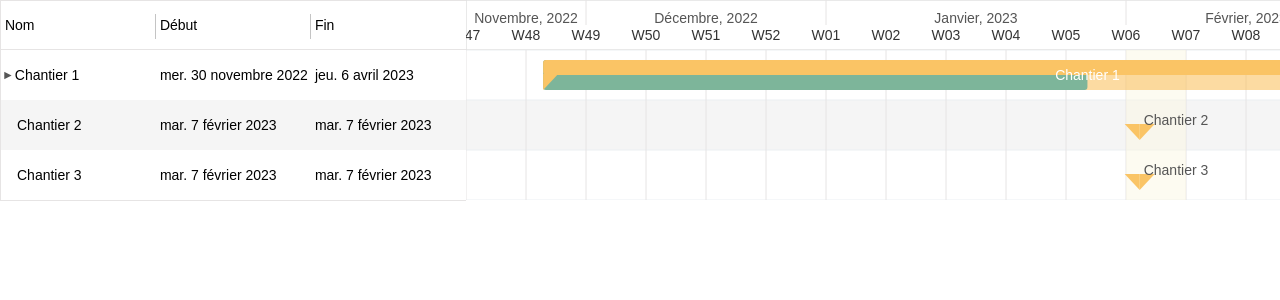
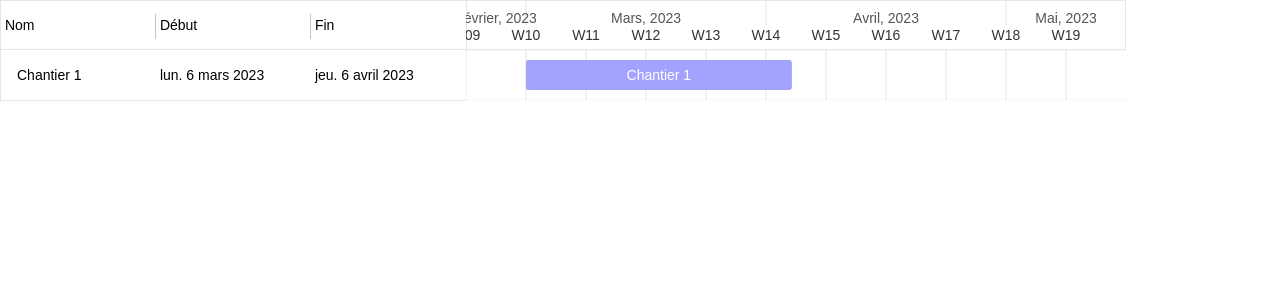
Before and after one commit to hugoschellinger/react-gantt, a React (Create React App) app: page / in a window 1280 px wide. Shown: the top 300 px of the page. Built offline with nearby package versions, Linux system fonts and the light colour scheme.

Commit message:
EventOption fonctionnel

```diff
--- a/src/App.tsx
+++ b/src/App.tsx
@@ -5,82 +5,89 @@ import { GanttApp } from "./components/gantt/ganttApp";
 import { ITask, Task, ViewMode } from "./types/public-types";
 
 function App() {
+  // const [tasks, setTasks] = useState<ITask[]>([
+  //   {
+  //     id: "15",
+  //     type: "project",
+  //     name: "Chantier 1",
+  //     progress: 100,
+  //     start: new Date(),
+  //     end: new Date(),
+  //     displayOrder: 1,
+  //     tasks: [
+  //       {
+  //         id: "16",
+  //         type: "project",
+  //         name: "Étape 1",
+  //         progress: 100,
+  //         start: new Date("2022-12-08"),
+  //         end: new Date("2022-12-27"),
+  //         tasks: [
+  //           {
+  //             id: "2",
+  //             type: "task",
+  //             name: "Étape 2",
+  //             progress: 50,
+  //             start: new Date("2022-11-30"),
+  //             end: new Date("2023-02-05"),
+  //           },
+  //           {
+  //             id: "3",
+  //             type: "milestone",
+  //             name: "Livraison",
+  //             progress: 50,
+  //             start: new Date("2023-03-06"),
+  //             end: new Date("2023-03-06"),
+  //             isDisabled: true,
+  //           },
+  //           {
+  //             id: "4",
+  //             type: "milestone",
+  //             name: "Livraison 2",
+  //             progress: 50,
+  //             start: new Date("2023-04-06"),
+  //             end: new Date("2023-04-06"),
+  //             isDisabled: true,
+  //           },
+  //         ],
+  //       },
+  //     ],
+  //   },
+  //   {
+  //     id: "Chantier 2",
+  //     type: "project",
+  //     name: "Chantier 2",
+  //     progress: 0,
+  //     start: new Date(),
+  //     end: new Date(),
+  //   },
+  //   {
+  //     id: "Chantier 3",
+  //     type: "project",
+  //     name: "Chantier 3",
+  //     progress: 0,
+  //     start: new Date(),
+  //     end: new Date(),
+  //   },
+  // ]);
 
-  const [tasks, setTasks] = useState<ITask[]>([
+  const [tasks, setTasks] = useState<ITask>(
     {
       id: "15",
-      type: "project",
+      type: "task",
       name: "Chantier 1",
       progress: 100,
-      start: new Date(),
-      end: new Date(),
+      start: new Date("2023-03-06"),
+      end: new Date("2023-04-06"),
       displayOrder: 1,
-      tasks: [
-        {
-          id: "16",
-          type: "project",
-          name: "Étape 1",
-          progress: 100,
-          start: new Date("2022-12-08"),
-          end: new Date("2022-12-27"),
-          tasks: [
-            {
-              id: "2",
-              type: "task",
-              name: "Étape 2",
-              progress: 50,
-              start: new Date("2022-11-30"),
-              end: new Date("2023-02-05"),
-            },
-            {
-              id: "3",
-              type: "milestone",
-              name: "Livraison",
-              progress: 50,
-              start: new Date("2023-03-06"),
-              end: new Date("2023-03-06"),
-              isDisabled: true,
-            },
-            {
-              id: "4",
-              type: "milestone",
-              name: "Livraison 2",
-              progress: 50,
-              start: new Date("2023-04-06"),
-              end: new Date("2023-04-06"),
-              isDisabled: true,
-            },
-          ],
-        },
-      ],
-    },
-    {
-      id: "Chantier 2",
-      type: "project",
-      name: "Chantier 2",
-      progress: 0,
-      start: new Date(),
-      end: new Date(),
-    },
-    {
-      id: "Chantier 3",
-      type: "project",
-      name: "Chantier 3",
-      progress: 0,
-      start: new Date(),
-      end: new Date(),
-    },
-  ]);
+    });
 
   return (
     <>
       <Gantt
         viewMode={ViewMode.Week}
         locale="fr-FR"
-        configureFromTaskChildren={true}
-        onDateChange={e => console.log(e)}
-        onDoubleClick={e => console.log(e)}
-        tasks={tasks}
+        tasks={[tasks]}
       />
     </>
   );
--- a/src/components/gantt/gantt.tsx
+++ b/src/components/gantt/gantt.tsx
@@ -30,21 +30,9 @@ export interface ITaskProps extends Omit<ITask, "hideChildren"> {}
 
 export default function Gantt(props: GanttProps): JSX.Element {
   /**
-   * True quand les tasks sont bien configuré
-   */
-  const [isMounted, setIsMounted] = useState(false);
-  /**
    * Liste des id de tous les projets qui ont les task enfant caché
    */
   const [hiddenProjectId, setHiddenProjectId] = useState<string[]>([]);
-
-  useEffect(() => {
-    setIsMounted(false);
-  }, []);
-
-  useEffect(() => {
-    setIsMounted(true);
-  }, [props]);
 
   /**
    * @param {ITask} i Task sur laquelle on veut ouvrir ou fermer les tasks enfant
@@ -79,12 +67,12 @@ export default function Gantt(props: GanttProps): JSX.Element {
     return props.onClick!(castTaskToITask(task));
   }
 
-  function onDateChange(
+  const onDateChange= useCallback((
     task: Task,
     children: Task[]
-  ): void | boolean | Promise<void> | Promise<boolean> {
+  ): void | boolean | Promise<void> | Promise<boolean> =>{
     return props.onDateChange!(castTaskToITask(task, children));
-  }
+  },[]);
 
   function onDelete(
     task: ITask
@@ -240,9 +228,7 @@ export default function Gantt(props: GanttProps): JSX.Element {
         tasks={castITasksToTasks()}
       />
     );
-  }, [onExpanderClick]);
-
-  if (!isMounted) return <></>;
+  }, [onExpanderClick,props]);
 
   return <>{gantt()}</>;
 }
```
